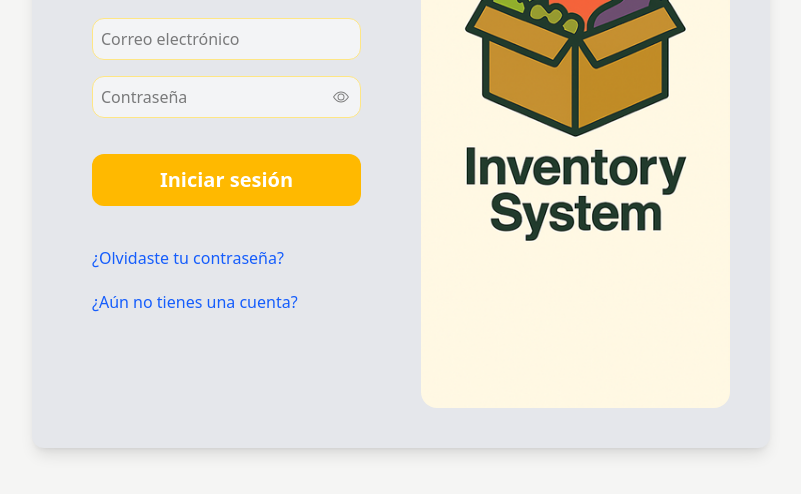
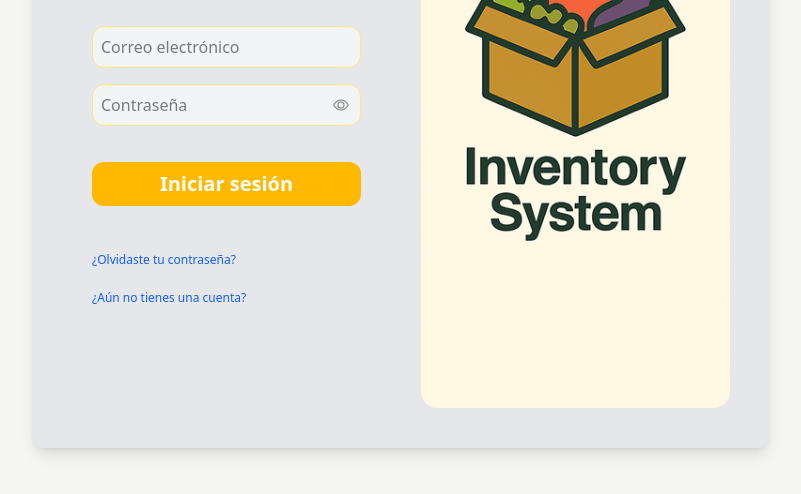
Before and after one commit to Mat0wa3/recuperar-contrasena-con-email, a website: page src/views/login.html in a window 1280 px wide. Shown: the part 280-774 px from the top of the page, without its empty margins (239-1040 px from the left). Drawn offline with nearby package versions, Linux system fonts and the light colour scheme.

Commit message:
Adjust button padding and link text size for improved accessibility in login form

```diff
--- a/src/views/login.html
+++ b/src/views/login.html
@@ -24,16 +24,16 @@
                 </svg>
               </button>
             </div>
-            <button class="mt-5 bg-amber-400 rounded-xl text-white py-3 font-bold text-xl hover:scale-110 duration-300">Iniciar sesión</button>
+            <button class="mt-5 bg-amber-400 rounded-xl text-white py-2 font-bold text-xl hover:scale-110 duration-300">Iniciar sesión</button>
           </form>
 
           <div class="mt-10 text-gray-500 ">
 
-            <a class="text-blue-600 cursor-pointer hover:underline">¿Olvidaste tu contraseña?</a>
+            <a class="text-blue-600 cursor-pointer hover:underline text-xs">¿Olvidaste tu contraseña?</a>
 
           </div>
 
-           <div class="mt-5 text-s flex justify-between items-center mt-5 items-center">
+           <div class="mt-5 text-xs flex justify-between items-center mt-5 items-center">
             <a href="registro.html" class="text-blue-600 cursor-pointer hover:underline">¿Aún no tienes una cuenta?</a>
            </div>
 
```
